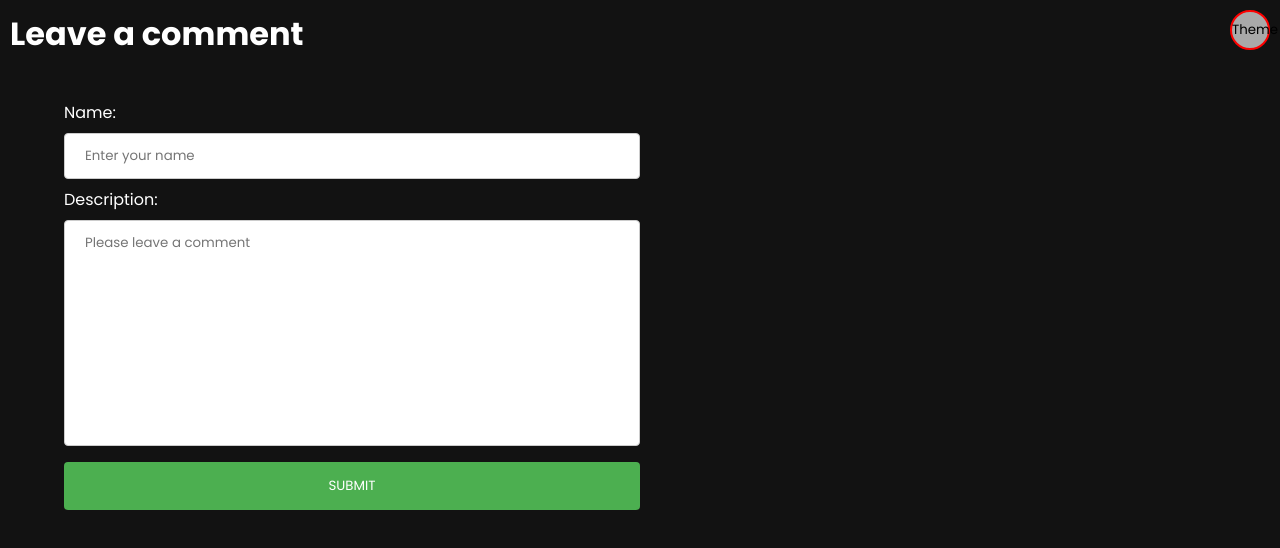
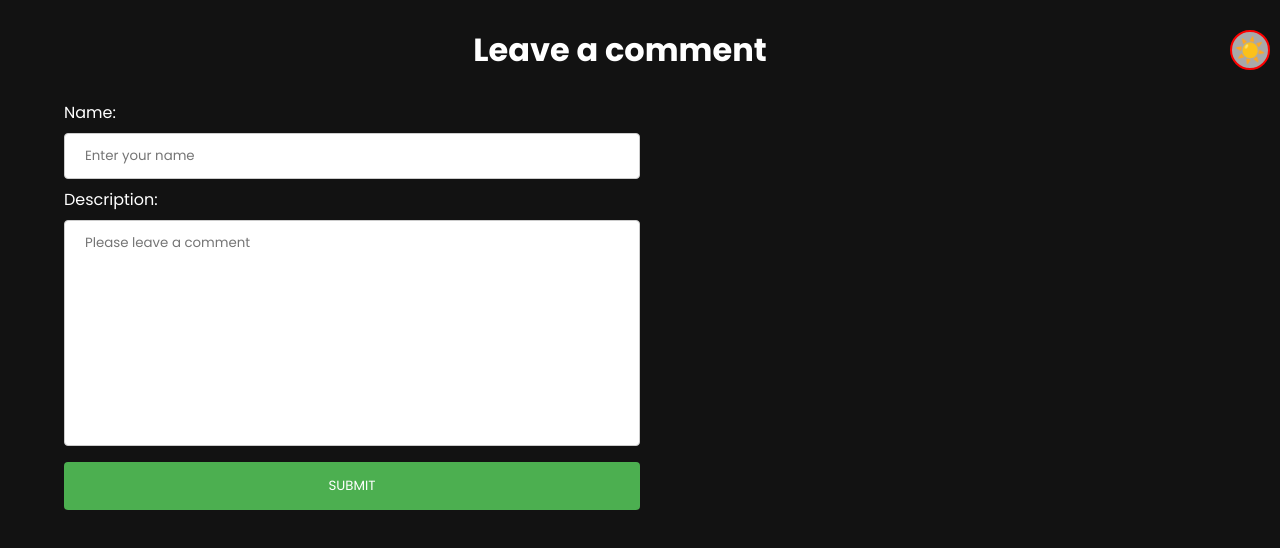
Before and after one commit to BullDogPatch/week4-assignment, a website built with Vite: page client/index.html in a window 1280 px wide. Built offline with nearby package versions, Linux system fonts and the light colour scheme; files whose address does not match are found by name.

Commit message:
add some style to h1 in header for small and larger screen

```diff
--- a/client/index.html
+++ b/client/index.html
@@ -17,7 +17,7 @@
     <div id="app">
       <header class="header">
         <h1>Leave a comment</h1>
-        <button class="theme-toggler">Theme</button>
+        <button class="theme-toggler">☀️</button>
       </header>
 
       <button class="toggle-form">Hide form</button>
--- a/client/src/style.css
+++ b/client/src/style.css
@@ -22,9 +22,15 @@ body {
   align-content: center;
   padding: 10px;
   height: 100px;
-  text-align: center;
   display: flex;
   justify-content: space-between;
+  align-items: center;
+}
+
+.header h1 {
+  text-align: center;
+  flex-grow: 1;
+  font-size: 1.4rem;
 }
 
 .header .theme-toggler {
@@ -34,6 +40,7 @@ body {
   border-radius: 50%;
   cursor: pointer;
   border: 2px solid red;
+  font-size: 25px;
 }
 
 .container {
@@ -186,6 +193,10 @@ button[type='submit']:hover {
 }
 
 @media (min-width: 500px) {
+  .header h1 {
+    font-size: 2rem;
+  }
+
   /* Not sure if there was a better was to do this because if user toggled form on small screen the I want the form to be visible back on normal screen, without this code below it messed style and I don't want to debug it, I want to move on to the next task */
   input[type='text'],
   textarea {
```
